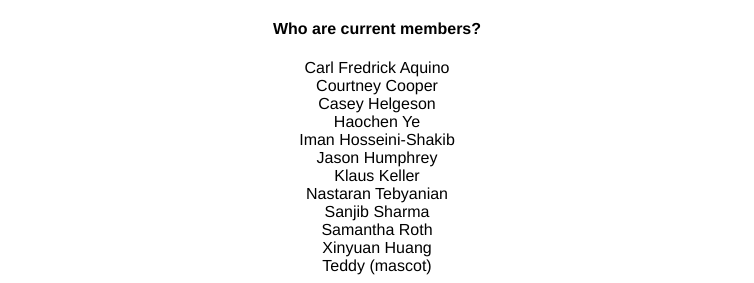
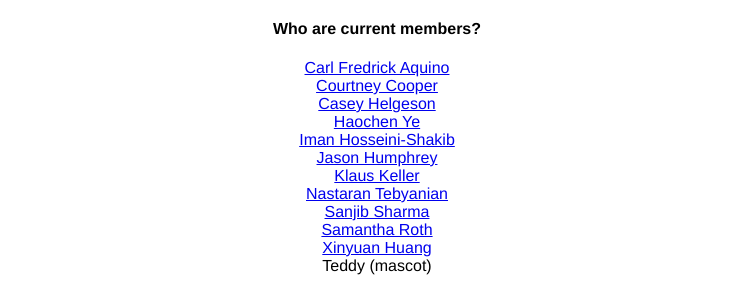
Before and after one commit to keller-lab/keller-lab.github.io, a plain HTML site: page index.html in a window 1280 px wide. Shown: the part 733-1016 px from the top of the page, without its empty margins (263-1017 px from the left). Drawn offline with Linux system fonts and the light colour scheme.

Commit message:
added URLs members

```diff
--- a/index.html
+++ b/index.html
@@ -17,8 +17,9 @@
     <div align="center">
       <h4><font face="Helvetica, Arial, sans-serif">Interested in
           joining the lab-group? Please read <a moz-do-not-send="true"
-            href="https://keller-lab.github.io/join_us.html">this guide</a>.</font></h4>
-      <font face="Helvetica, Arial, sans-serif"></font>
+            href="https://keller-lab.github.io/join_us.html">this guide</a>.
+          <br>
+        </font></h4>
       <h4><font face="Helvetica, Arial, sans-serif">Who shows up to the
           group meetings?</font></h4>
     </div>
@@ -42,8 +43,8 @@
       -webkit-text-stroke-width: 0px; background-color: rgb(255, 255,
       255); text-decoration-thickness: initial; text-decoration-style:
       initial; text-decoration-color: initial;" align="center"><img
-        src="https://keller-lab.github.io/lab_group.jpeg" alt="Lab
-        Group Members" moz-do-not-send="true" width="691" height="526"><br>
+        src="https://keller-lab.github.io/lab_group.jpeg" alt="Lab Group
+        Members" moz-do-not-send="true" height="526" width="691"><br>
       <br>
     </div>
     <div align="center"><span style="font-size: 14pt; font-family:
@@ -61,18 +62,41 @@
         </font>
         <h4><font face="Helvetica, Arial, sans-serif">Who are current
             members?</font></h4>
-        <div align="center"><font face="Helvetica, Arial, sans-serif">Carl
-            Fredrick Aquino</font><br>
-          <font face="Helvetica, Arial, sans-serif">Courtney Cooper</font><br>
-          <font face="Helvetica, Arial, sans-serif">Casey Helgeson</font><br>
-          <font face="Helvetica, Arial, sans-serif">Haochen Ye</font><br>
-          <font face="Helvetica, Arial, sans-serif">Iman Hosseini-Shakib</font><br>
-          <font face="Helvetica, Arial, sans-serif">Jason Humphrey</font><br>
-          <font face="Helvetica, Arial, sans-serif">Klaus Keller</font><br>
-          <font face="Helvetica, Arial, sans-serif">Nastaran Tebyanian</font><br>
-          <font face="Helvetica, Arial, sans-serif">Sanjib Sharma</font><br>
-          <font face="Helvetica, Arial, sans-serif">Samantha Roth</font><br>
-          <font face="Helvetica, Arial, sans-serif">Xinyuan Huang</font><br>
+        <div align="center"><font face="Helvetica, Arial, sans-serif"><a
+              moz-do-not-send="true"
+              href="https://www.geosc.psu.edu/directory/carl-fredrick-g-aquino">Carl
+
+              Fredrick Aquino</a><br>
+          </font> <a moz-do-not-send="true"
+            href="https://www.linkedin.com/in/courtney-cooper-63854937/"><font
+              face="Helvetica, Arial, sans-serif">Courtney Cooper</font></a><br>
+          <font face="Helvetica, Arial, sans-serif"><a
+              moz-do-not-send="true"
+              href="https://sites.google.com/site/caseyhelgeson/">Casey
+              Helgeson</a><br>
+          </font> <a moz-do-not-send="true"
+            href="https://www.geosc.psu.edu/directory/haochen-ye"><font
+              face="Helvetica, Arial, sans-serif">Haochen Ye</font></a><br>
+          <a moz-do-not-send="true"
+            href="https://www.linkedin.com/in/iman-hosseini-shakib-72972258/"><font
+              face="Helvetica, Arial, sans-serif">Iman Hosseini-Shakib</font></a><br>
+          <a moz-do-not-send="true"
+            href="https://www.linkedin.com/in/jason-humphrey-psu/"><font
+              face="Helvetica, Arial, sans-serif">Jason Humphrey</font></a><br>
+          <a moz-do-not-send="true"
+            href="https://engineering.dartmouth.edu/community/faculty/klaus-keller"><font
+              face="Helvetica, Arial, sans-serif">Klaus Keller</font></a><br>
+          <a moz-do-not-send="true"
+            href="https://scholar.google.com/citations?user=ir5Rln0AAAAJ&amp;hl=en"><font
+              face="Helvetica, Arial, sans-serif">Nastaran Tebyanian</font></a><br>
+          <a moz-do-not-send="true" href="https://sites.psu.edu/sanjib/"><font
+              face="Helvetica, Arial, sans-serif">Sanjib Sharma</font></a><br>
+          <a moz-do-not-send="true"
+            href="https://science.psu.edu/stat/people/svr5482"><font
+              face="Helvetica, Arial, sans-serif">Samantha Roth</font></a><br>
+          <a moz-do-not-send="true"
+            href="https://www.linkedin.com/in/xinyuanh/"><font
+              face="Helvetica, Arial, sans-serif">Xinyuan Huang</font></a><br>
           <font face="Helvetica, Arial, sans-serif">Teddy (mascot)</font></div>
       </div>
     </div>
```
